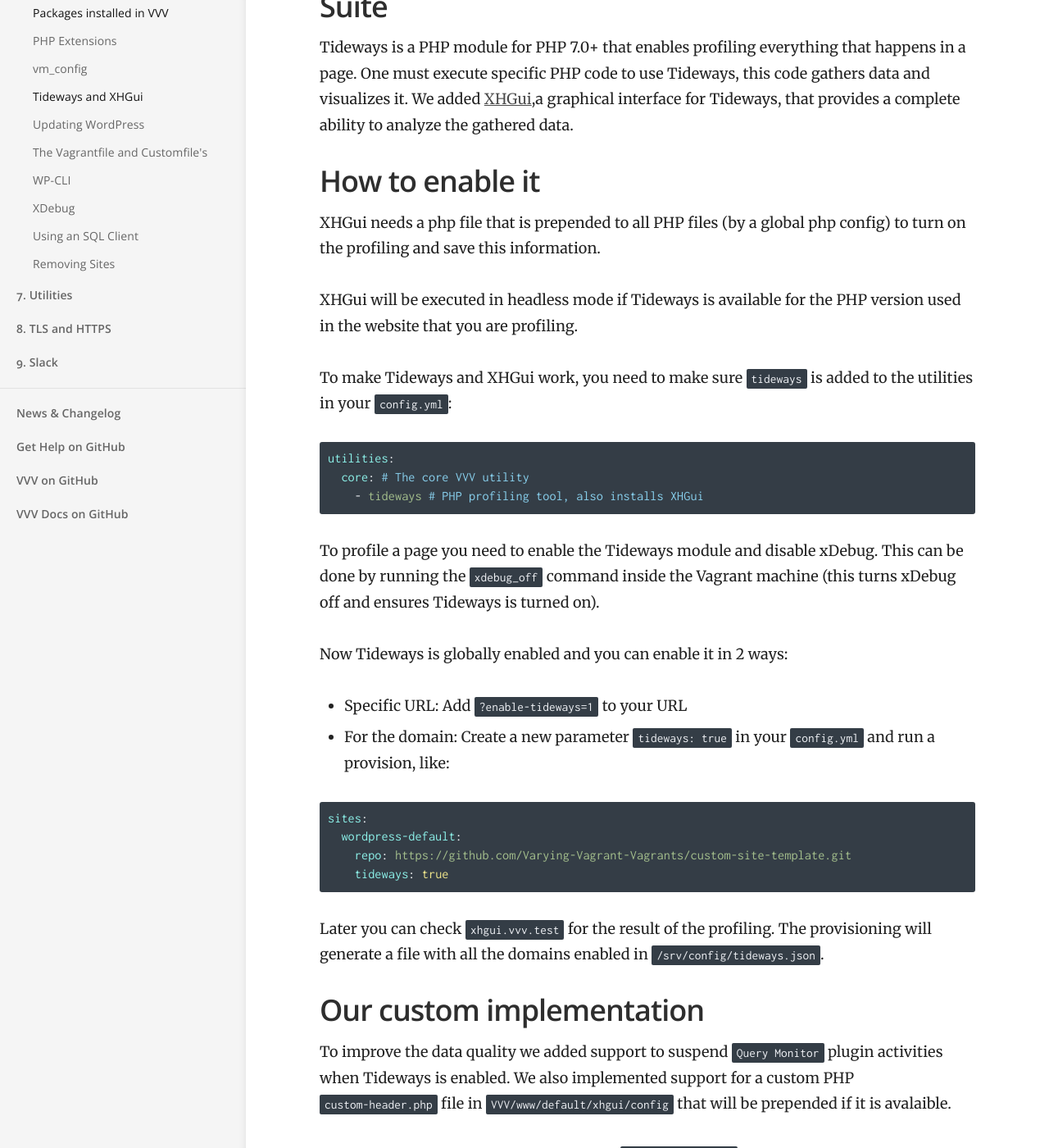
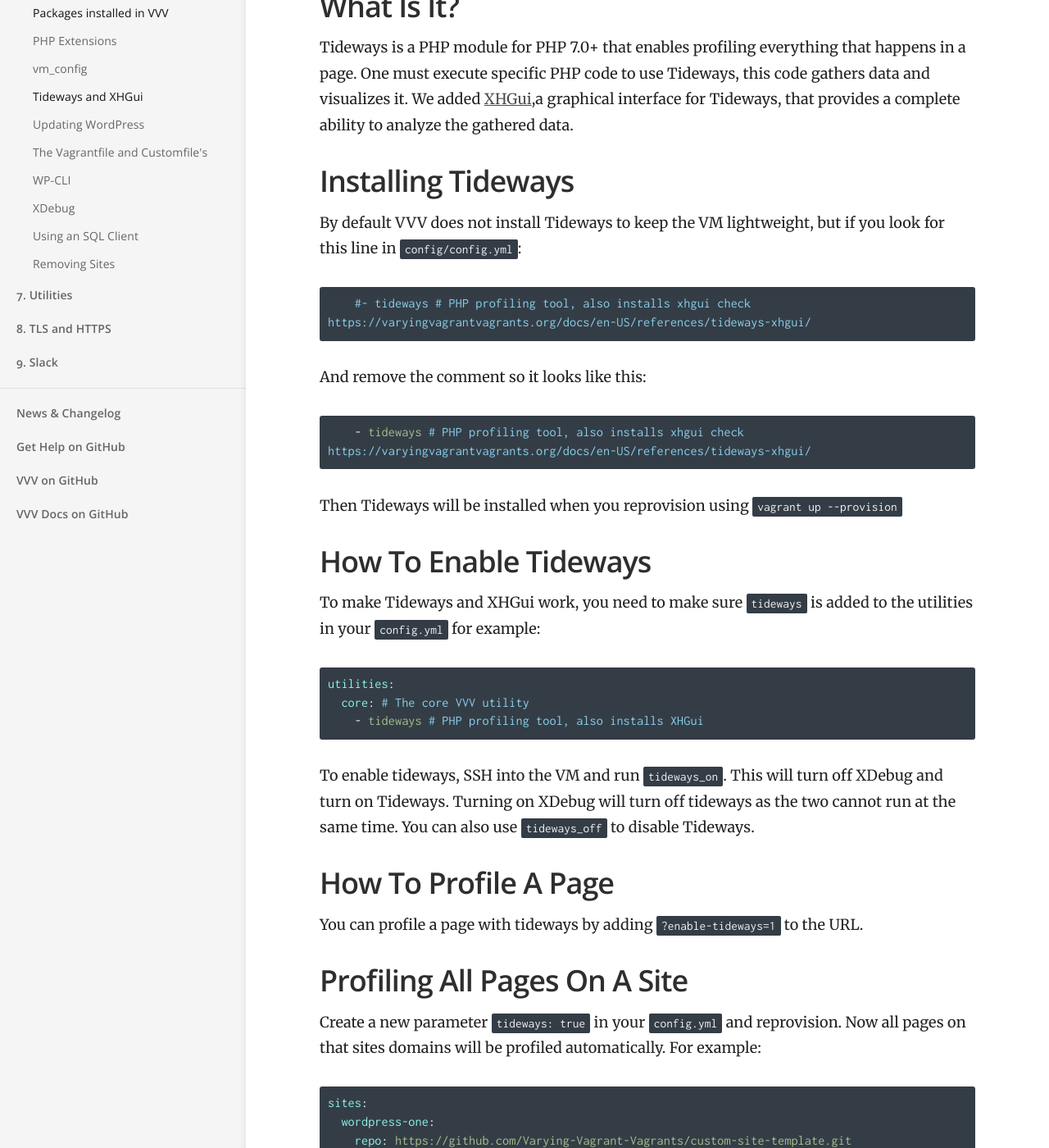
Before and after one commit to Varying-Vagrant-Vagrants/varyingvagrantvagrants.org, a Jekyll site: the page built from docs/en-US/references/tideways.md, in a window 1280 px wide and 1400 px high, scrolled down 432 px. Shown: the whole window at 82% size. Built offline with Jekyll 4.4.1, drawn with Linux system fonts in a browser that asks for light colours; some of the changed text lies outside the part shown.

Commit message:
Improve Tideways doc (#165)

````diff
--- a/docs/en-US/references/tideways.md
+++ b/docs/en-US/references/tideways.md
@@ -9,19 +9,31 @@ VVV has different utilities available for developers, one of them is [Tideways](
 
 > Tideways saves you time by taking the guesswork out of your app's backend performance. Gain detailed insights, spot performance bottlenecks, and get real-time error detection alerts.
 
-## Suite
+## What Is It?
 
 Tideways is a PHP module for PHP 7.0+ that enables profiling everything that happens in a page.
 One must execute specific PHP code to use Tideways, this code gathers data and visualizes it.
 We added [XHGui](https://github.com/perftools/xhgui),a graphical interface for Tideways, that provides a complete ability to analyze the gathered data.
 
-## How to enable it
+## Installing Tideways
 
-XHGui needs a php file that is prepended to all PHP files (by a global php config) to turn on the profiling and save this information.
+By default VVV does not install Tideways to keep the VM lightweight, but if you look for this line in `config/config.yml`:
 
-XHGui will be executed in headless mode if Tideways is available for the PHP version used in the website that you are profiling.
+```yml
+    #- tideways # PHP profiling tool, also installs xhgui check https://varyingvagrantvagrants.org/docs/en-US/references/tideways-xhgui/
+```
 
-To make Tideways and XHGui work, you need to make sure `tideways` is added to the utilities in your `config.yml`:
+And remove the comment so it looks like this:
+
+```yml
+    - tideways # PHP profiling tool, also installs xhgui check https://varyingvagrantvagrants.org/docs/en-US/references/tideways-xhgui/
+```
+
+Then Tideways will be installed when you reprovision using `vagrant up --provision`
+
+## How To Enable Tideways
+
+To make Tideways and XHGui work, you need to make sure `tideways` is added to the utilities in your `config.yml` for example:
 
 ```yaml
 utilities:
@@ -29,32 +41,42 @@ utilities:
     - tideways # PHP profiling tool, also installs XHGui
 ```
 
-To profile a page you need to enable the Tideways module and disable xDebug. This can be done by running the `xdebug_off` command inside the Vagrant machine (this turns xDebug off and ensures Tideways is turned on).
+To enable tideways, SSH into the VM and run `tideways_on`. This will turn off XDebug and turn on Tideways. Turning on XDebug will turn off tideways as the two cannot run at the same time. You can also use `tideways_off` to disable Tideways.
 
-Now Tideways is globally enabled and you can enable it in 2 ways:
+## How To Profile A Page
 
-* Specific URL: Add `?enable-tideways=1` to your URL
-* For the domain: Create a new parameter `tideways: true` in your `config.yml` and run a provision, like:
+You can profile a page with tideways by adding `?enable-tideways=1` to the URL.
+
+## Profiling All Pages On A Site
+
+Create a new parameter `tideways: true` in your `config.yml` and reprovision. Now all pages on that sites domains will be profiled automatically. For example:
 
 ```yaml
 sites:
-  wordpress-default:
+  wordpress-one:
     repo: https://github.com/Varying-Vagrant-Vagrants/custom-site-template.git
     tideways: true
+    hosts:
+      - one.wordpress.test
 ```
 
-Later you can check `xhgui.vvv.test` for the result of the profiling.
-The provisioning will generate a file with all the domains enabled in `/srv/config/tideways.json`.
+Now after reprovisioning, all requests to one.wordpress.test will be profiled and appear in XHGui.
+
+## Viewing Profile Results
+
+To see the results of profiling, visit `http://xhgui.vvv.test` where you will find an install of XHGui.
+
+### How To Use XHGui
+
+Here are some guides on using XHGui:
+
+  * [https://www.engineyard.com/blog/profiling-with-xhprof-xhgui-part-2](https://www.engineyard.com/blog/profiling-with-xhprof-xhgui-part-2)
+  * [https://www.engineyard.com/blog/profiling-with-xhprof-xhgui-part-3](https://www.engineyard.com/blog/profiling-with-xhprof-xhgui-part-3)
+
 
 ## Our custom implementation
 
 To improve the data quality we added support to suspend `Query Monitor` plugin activities when Tideways is enabled.
-We also implemented support for a custom PHP `custom-header.php` file in `VVV/www/default/xhgui/config` that will be prepended if it is avalaible.
+We also implemented support for a custom PHP `custom-header.php` file in `VVV/www/default/xhgui/config` that will be prepended if it is available.
 
 We added support for a custom config file `custom-config.php` in the same folder that can change the values of XHGui that will be merged with the VVV default. This can be helpful to filter via other methods, such as from the list like from specific plugins and so on.
-
-## XHGui
-There are already a lot of guides about XHGui:
-
-  * [https://www.engineyard.com/blog/profiling-with-xhprof-xhgui-part-2](https://www.engineyard.com/blog/profiling-with-xhprof-xhgui-part-2)
-  * [https://www.engineyard.com/blog/profiling-with-xhprof-xhgui-part-3](https://www.engineyard.com/blog/profiling-with-xhprof-xhgui-part-3)
````
